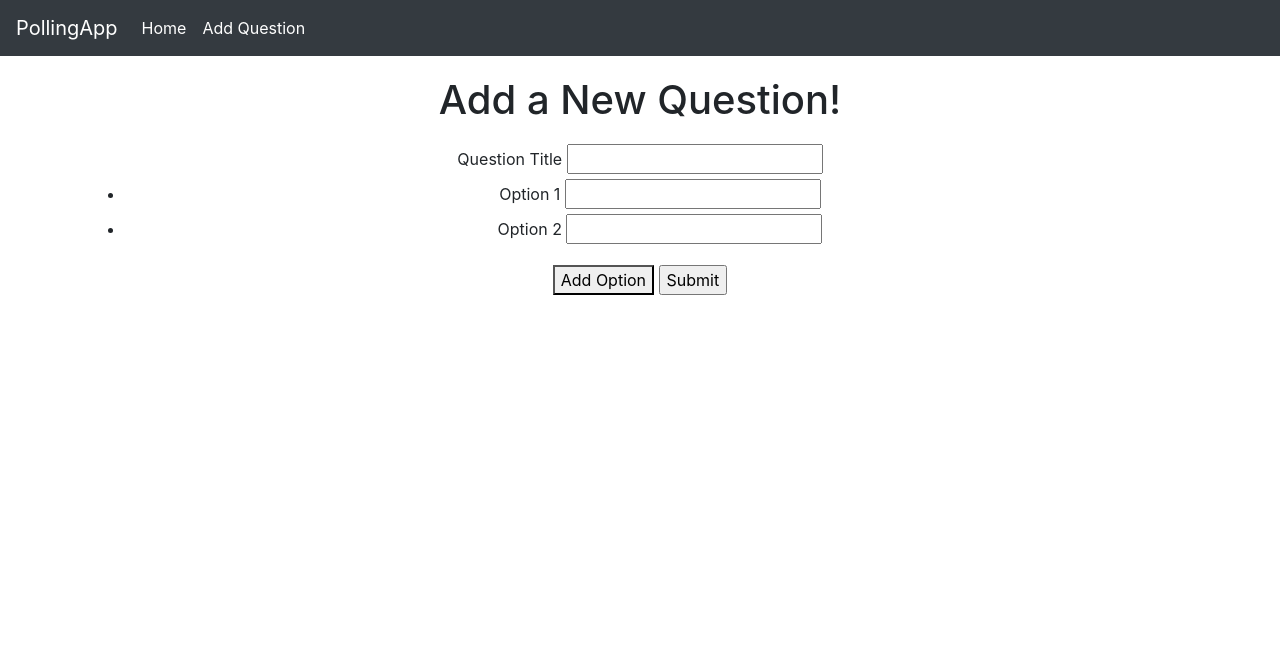
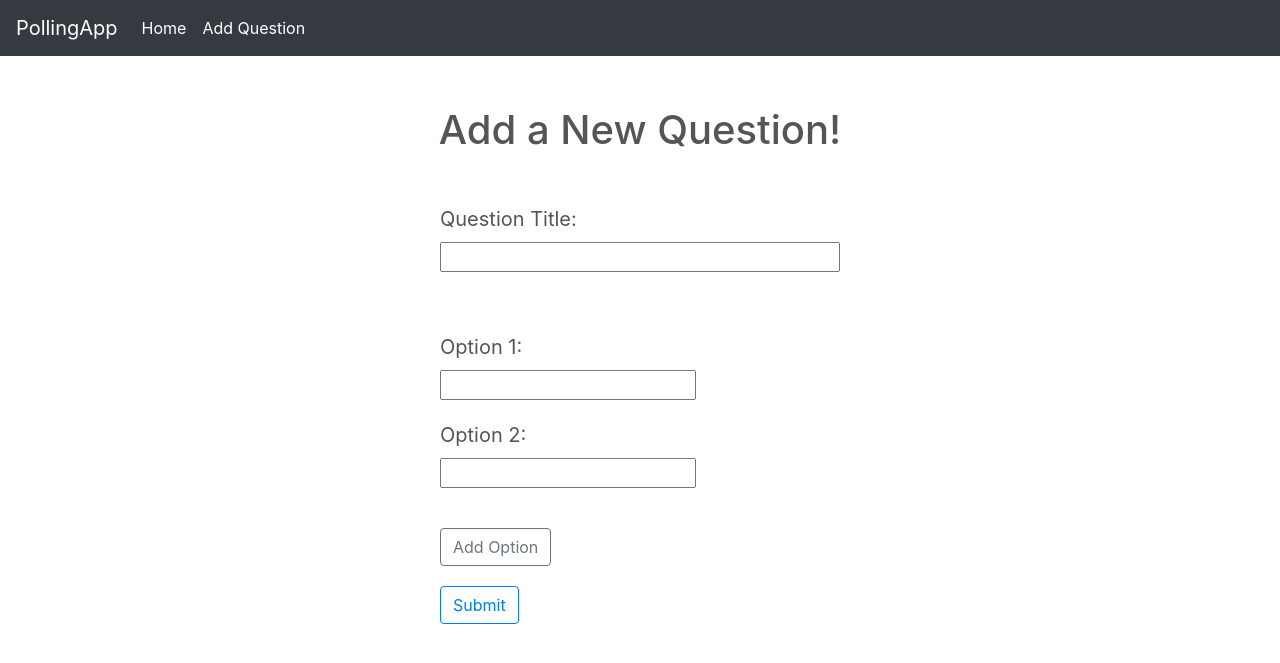
Before and after one commit to JackBid/PollingApp, a Django app: page /addquestion/ in a window 1280 px wide. Shown: the top 663 px of the page. Run offline with Django 3.2, Linux system fonts and the light colour scheme; some libraries are stand-ins or nearby versions.

Commit message:
Styled the form to add questions

```diff
--- a/polling/polls/static/polls/style.css
+++ b/polling/polls/static/polls/style.css
@@ -1,10 +1,26 @@
-h1{
-  margin: 20px auto;
+
+body{
+  color: #555;
 }
 
+h1{
+  margin: 50px auto;
+}
+
+/*
+Homepage Styling
+*/
 .question{
-  margin:40px 0;
+  display: inline-block;
+  max-width: 500px;
+  margin:auto;
   margin-bottom: 100px;
+  padding:50px;
+}
+
+.question h3,
+.question h4{
+    text-align: left;
 }
 
 .container{
@@ -12,13 +28,54 @@ h1{
   margin: auto;
 }
 
+
 .container canvas {
   margin: auto;
-  padding: 20px;
 }
 
 .question form label{
   margin-top: 10px;
   margin-right: 20px;
-  color: #888;
 }
+
+/*
+Add question page Styling
+*/
+#addQuestion {
+    text-align: center;
+}
+
+#addQuestion ul {
+  list-style-type: none;
+  padding: 0;
+}
+
+#addQuestion label {
+  font-size: 20px;
+}
+
+#addQuestion label,
+#addQuestion button,
+#addQuestion input[type="submit"]{
+  display: block;
+}
+
+#addQuestion button,
+#addQuestion input[type="submit"]{
+  margin-top:20px;
+}
+
+#addQuestion input[type="text"]{
+  margin-bottom: 20px;
+}
+
+#addQuestion #title {
+  width: 400px;
+  margin-bottom: 60px;
+}
+
+.question-container {
+  margin: auto;
+  display: inline-block;
+  text-align: left;
+}
--- a/polling/polls/templates/polls/addQuestion.html
+++ b/polling/polls/templates/polls/addQuestion.html
@@ -14,7 +14,7 @@
   </head>
   <body>
     <nav class="navbar navbar-expand-lg navbar-dark bg-dark">
-      <a class="navbar-brand" href="#">PollingApp</a>
+      <a class="navbar-brand" href="{% url 'home' %}">PollingApp</a>
       <button class="navbar-toggler" type="button" data-toggle="collapse" data-target="#navbarNav" aria-controls="navbarNav" aria-expanded="false" aria-label="Toggle navigation">
         <span class="navbar-toggler-icon"></span>
       </button>
@@ -31,20 +31,24 @@
     <div class="container">
       <h1>Add a New Question!</h1>
       <form action="../submitted" method="get" id="addQuestion" class="form">
-        <label>Question Title</label>
-        <input type="text" name="title"/>
-        <ul id="options">
-          <li class="option">
-            <label>Option 1</label>
-            <input type="text" name="option-1"/>
-          </li>
-          <li class="option">
-            <label>Option 2</label>
-            <input type="text" name="option-2"/>
-          </li>
-        </ul>
-        <button type="button" id="add-option">Add Option</button>
-        <input type="submit" class="submit">
+        <div class="question-container">
+          <div class="input">
+            <label>Question Title:</label>
+            <input type="text" name="title" id="title" autocomplete="off"/>
+          </div>
+          <ul id="options">
+            <li class="option input">
+              <label>Option 1:</label>
+              <input type="text" name="option-1" autocomplete="off"/>
+            </li>
+            <li class="option input">
+              <label>Option 2:</label>
+              <input type="text" name="option-2" autocomplete="off"/>
+            </li>
+          </ul>
+          <button type="button" id="add-option" class="btn btn-outline-secondary">Add Option</button>
+          <input type="submit" class="btn btn-outline-primary submit">
+        </div>
       </form>
 
     </div>
@@ -57,7 +61,7 @@
     <script>
       $("#add-option").click(function(){
         var num = $("#options li").length + 1;
-        $("#options").append("<li class='option'><label>Option " + num +"</label><input type='text' name='option-"+ num +"'/></li>")
+        $("#options").append("<li class='option input'><label>Option " + num +":</label><input type='text' name='option-"+ num +"'/></li>")
       })
     </script>
   </body>
--- a/polling/polls/templates/polls/home.html
+++ b/polling/polls/templates/polls/home.html
@@ -15,7 +15,7 @@
   </head>
   <body>
     <nav class="navbar navbar-expand-lg navbar-dark bg-dark">
-      <a class="navbar-brand" href="#">PollingApp</a>
+      <a class="navbar-brand" href="{% url 'home' %}">PollingApp</a>
       <button class="navbar-toggler" type="button" data-toggle="collapse" data-target="#navbarNav" aria-controls="navbarNav" aria-expanded="false" aria-label="Toggle navigation">
         <span class="navbar-toggler-icon"></span>
       </button>
--- a/polling/polls/templates/polls/submitted.html
+++ b/polling/polls/templates/polls/submitted.html
@@ -14,7 +14,7 @@
   </head>
   <body>
     <nav class="navbar navbar-expand-lg navbar-dark bg-dark">
-      <a class="navbar-brand" href="#">PollingApp</a>
+      <a class="navbar-brand" href="{% url 'home' %}">PollingApp</a>
       <button class="navbar-toggler" type="button" data-toggle="collapse" data-target="#navbarNav" aria-controls="navbarNav" aria-expanded="false" aria-label="Toggle navigation">
         <span class="navbar-toggler-icon"></span>
       </button>
@@ -30,6 +30,7 @@
     </nav>
     <div class="container">
       <h1>Thanks for submitting a question!</h1>
+      <h2><a href="{% url 'home' %}">Return to Homepage</a></h2>
     </div>
     <script src="https://code.jquery.com/jquery-3.1.0.min.js"></script>
     {% load static %}
```
Also changed, not shown: polling/db.sqlite3.
